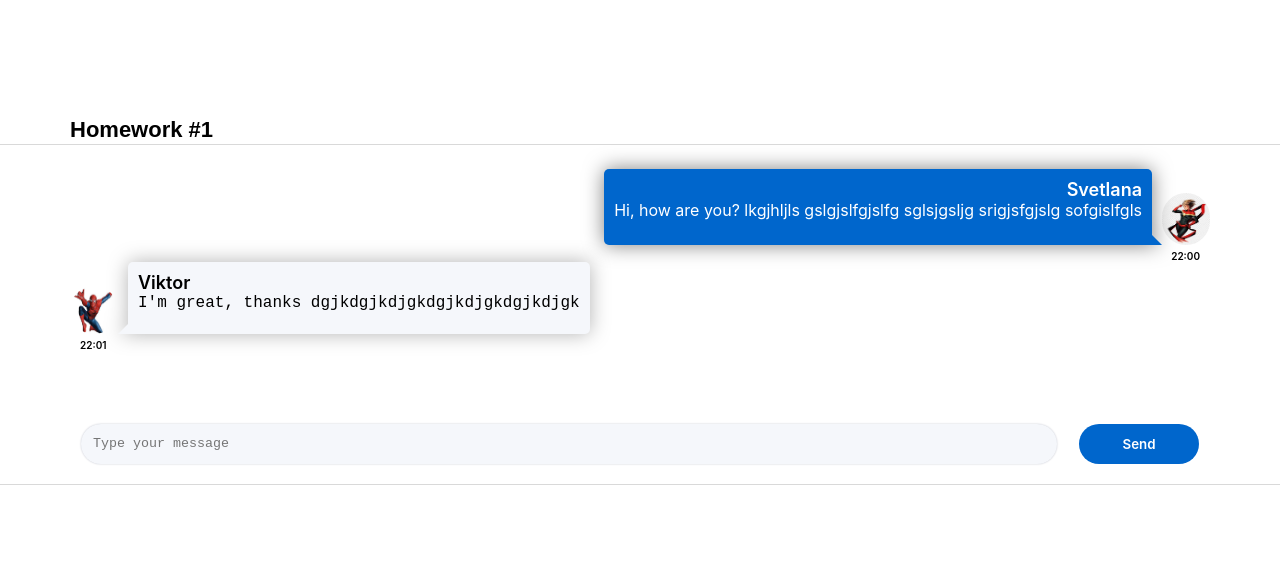
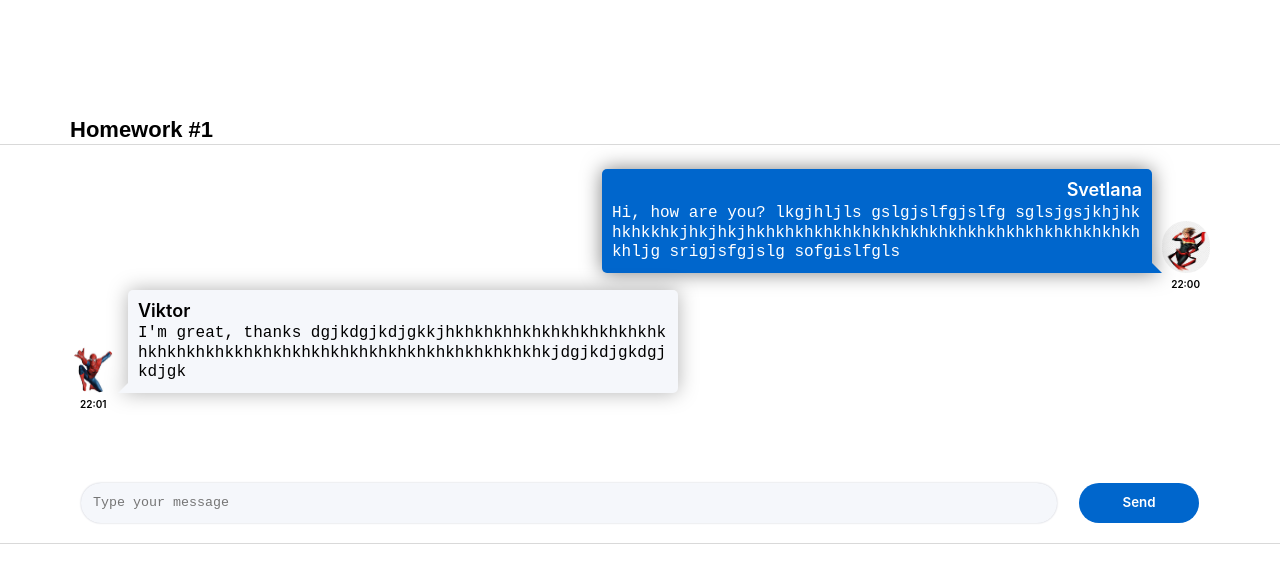
Before and after one commit to SvetlanaLevkovskaya/hws2-master, a React (Create React App) app: page / in a window 1280 px wide. Shown: the top 562 px of the page. Built offline with nearby package versions, Linux system fonts and the light colour scheme.

Commit message:
add css styles

```diff
--- a/package.json
+++ b/package.json
@@ -1,6 +1,6 @@
 {
   "name": "hws2",
-  "homepage": "http://SvetlanaLevkovskaya.github.io/hws2-master",
+  "homepage": "https://SvetlanaLevkovskaya.github.io/hws2-master",
   "version": "0.1.0",
   "private": true,
   "dependencies": {
--- a/src/s2-homeworks/hw01/HW1.tsx
+++ b/src/s2-homeworks/hw01/HW1.tsx
@@ -39,7 +39,7 @@ export const message0: MessageType = {
         name: 'Svetlana',  // можно менять
     },
     message: {
-        text: 'Hi, how are you? lkgjhljls gslgjslfgjslfg sglsjgsljg srigjsfgjslg sofgislfgls', // можно менять
+        text: 'Hi, how are you? lkgjhljls gslgjslfgjslfg sglsjgsjkhjhkhkhkkhkjhkjhkjhkhkhkhkhkhkhkhkhkhkhkhkhkhkhkhkhkhkhkhkhkhljg srigjsfgjslg sofgislfgls', // можно менять
         time: '22:00', // можно менять
     },
 }
@@ -50,7 +50,7 @@ export const friendMessage0: MessageType = {
         name: 'Viktor', // можно менять
     },
     message: {
-        text: 'I\'m great, thanks dgjkdgjkdjgkdgjkdjgkdgjkdjgk', // можно менять
+        text: 'I\'m great, thanks dgjkdgjkdjgkkjhkhkhkhhkhkhkhkhkhkhkhkhkhkhkhkhkkhkhkhkhkhkhkhkhkhkhkhkhkhkhkhkhkjdgjkdjgkdgjkdjgk', // можно менять
         time: '22:01', // можно менять
     },
 }
--- a/src/s2-homeworks/hw01/friend-message/FriendMessage.module.css
+++ b/src/s2-homeworks/hw01/friend-message/FriendMessage.module.css
@@ -1,7 +1,7 @@
 .friendMessage {
     display: flex;
     flex-direction: column;
-    align-content: stretch;
+    align-items: flex-start;
     margin-left: 70px;
 
 }
@@ -16,10 +16,13 @@
     width: 48px;
     height: 48px;
     border-radius: 30px;
+    align-self: flex-end;
 }
 
 .friendText {
     position: relative;
+    max-width: 550px;
+    word-break: break-word;
     background-color: #F5F7FB;
     color: black;
     text-align: right;
@@ -43,6 +46,7 @@
  }
 
 .friendName {
+    padding-bottom: 3px;
     font-size: 18px;
     font-weight: 600;
     line-height: 21.94px;
@@ -51,14 +55,18 @@
 }
 
 .friendMessageText {
-
+    text-align: left;
 }
 
 .friendTime {
     font-weight: 600;
     font-size: 10px;
-    line-height: 12.19px;
+    line-height: 12px;
     padding-left: 10px;
     padding-top: 5px;
 
 }
+pre {
+    white-space: pre-wrap;
+    word-break: break-all;
+}
--- a/src/s2-homeworks/hw01/message/Message.module.css
+++ b/src/s2-homeworks/hw01/message/Message.module.css
@@ -17,12 +17,13 @@
     width: 48px;
     height: 52px;
     border-radius: 30px;
+    align-self: flex-end;
 }
 
 .text {
     position: relative;
     max-width: 550px;
-    word-break: break-word;
+    /*word-break: break-word;*/
     background-color: #0066CC;
     color: white;
     text-align: right;
@@ -46,20 +47,25 @@
 }
 
 .name {
+    padding-bottom: 3px;
     font-size: 18px;
     font-weight: 600;
     line-height: 22px;
 }
 
 .messageText {
-
+    text-align: left;
 }
 
 .time {
     font-weight: 600;
     font-size: 10px;
-    line-height: 12.19px;
+    line-height: 12px;
     padding-right: 10px;
     padding-top: 5px;
 
 }
+pre {
+    white-space: pre-wrap;
+    word-break: break-all;
+}
--- a/src/s2-homeworks/hw01/message/Message.tsx
+++ b/src/s2-homeworks/hw01/message/Message.tsx
@@ -25,11 +25,11 @@ const Message = (props: MessagePropsType) => {
               {props.message.user.name}
               {/**/}
             </div>
-            <p id={'hw1-text-' + props.message.id} className={s.messageText}>
+            <pre id={'hw1-text-' + props.message.id} className={s.messageText}>
               {/*создаёт студент*/}
               {props.message.message.text}
               {/**/}
-            </p>
+            </pre>
           </div>
         </div>
         <div id={'hw1-time-' + props.message.id} className={s.time}>
```
